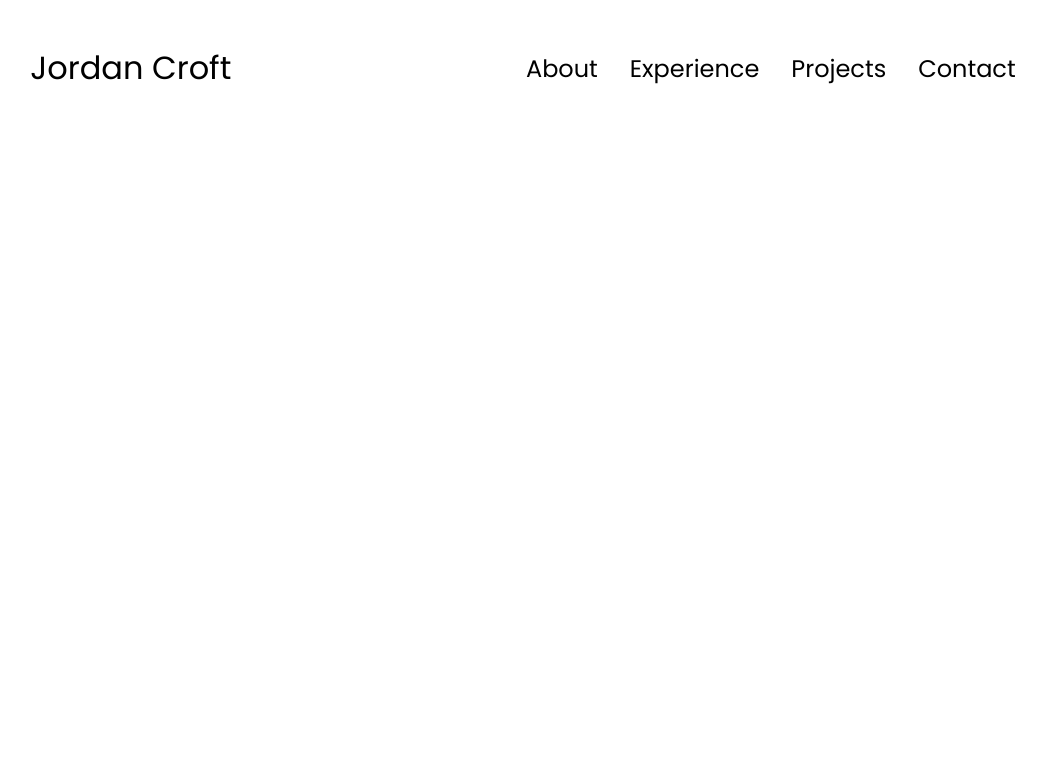
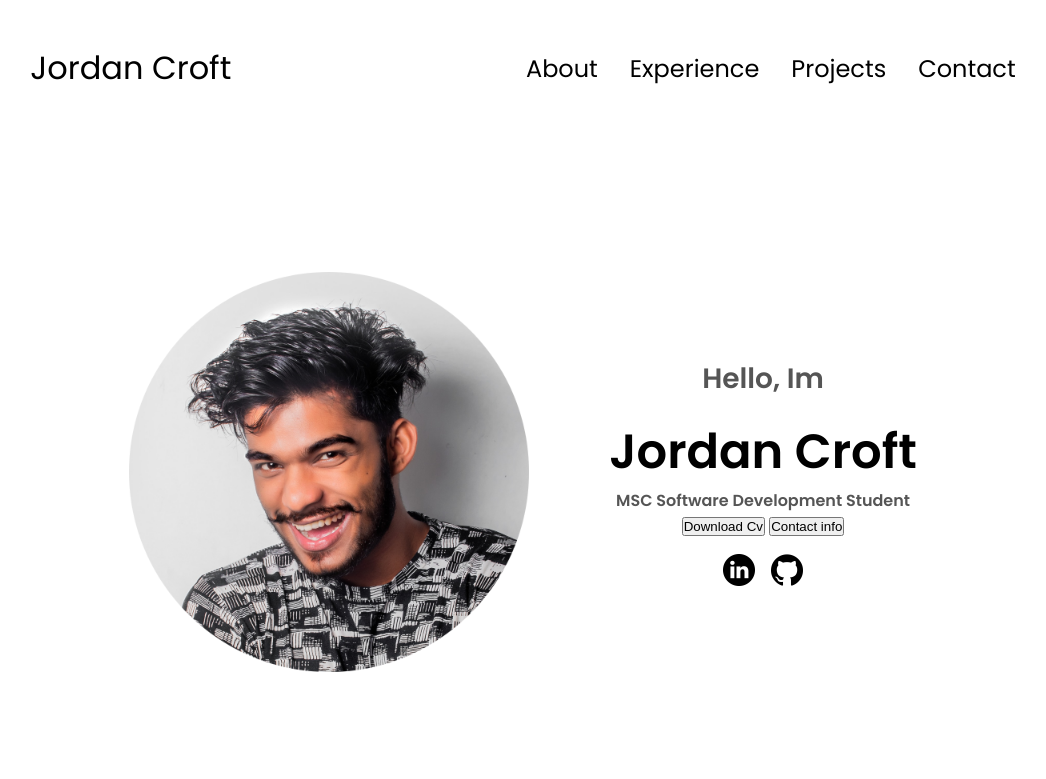
Before and after one commit to ixjordan/portfolio-website, a plain HTML site: page index.html in a window 1280 px wide. Shown: the whole page, without its empty margins (117-1163 px from the left). Drawn offline with Linux system fonts and the light colour scheme.

Commit message:
Added profile section

```diff
--- a/index.html
+++ b/index.html
@@ -35,6 +35,34 @@
         </div>
       </div>
     </nav>
+    <section id="profile">
+      <div class="section__pic-container">
+        <img src="./assets/profile-pic-2.png" alt="John Doe Profile picture" />
+      </div>
+      <div class="section__text">
+        <p class="section__text__p1">Hello, Im</p>
+        <h1 class="title">Jordan Croft</h1>
+        <p class="section__text__p2">MSC Software Development Student</p>
+        <div class="btn-container">
+            <button class="btn btn-color-2" onclick="window.open('./assets/J.Croft.KonradCV.pdf')">
+                Download Cv</button>
+            <button class="btn btn-color-1" onclick="location.href='#./contact'">
+                Contact info </button>
+        </div>
+        <div id="socials-container">
+            <img
+            src="./assets/linkedin.png"
+            alt="My linkedin profile"
+            class="icon"
+            onclick="location.href='https://www.linkedin.com/in/jordan-croft-575680226/'">
+            <img
+            src="./assets/github.png"
+            alt="My github profile"
+            class="icon"
+            onclick="location.href='https://github.com/ixjordan'">
+        </div>
+      </div>
+    </section>
     <script src="script.js"></script>
   </body>
 </html>
--- a/style.css
+++ b/style.css
@@ -142,3 +142,75 @@ transform: none;
   .hamburger-icon span :first-child{
     transform: none;
     }
+
+    /* SECTIONS */
+
+section{
+  padding-top: 4vh;
+  height: 96vh;
+  margin: 0 10rem;
+  box-sizing: border-box;
+  min-height: fit-content;
+}
+
+.section-container{
+  display: flex;
+}
+
+/* Profile Section */
+.section__pic-container img{
+  border-radius: 100px;
+}
+
+#profile{
+  display: flex;
+  justify-content: center;
+  gap: 5rem;
+  height: 80vh;
+}
+
+.section__pic-container{
+  display: flex;
+  height: 400px;
+  width: 400px;
+  margin: auto 0;
+}
+
+.section__text{
+  align-self: center;
+  text-align: center;
+}
+
+.section__text p{
+  font-weight: 600;
+}
+
+.section__text__p1{
+  text-align: center;
+}
+
+
+.section__text__p1{
+  font-size: 1.75rem;
+  margin-bottom: 1rem;
+}
+
+.title{
+  font-size: 3rem;
+  text-align: center;
+
+}
+
+#socials-container{
+  display: flex;
+  justify-content: center;
+  margin-top: 1rem;
+  gap: 1rem;
+}
+
+/* ICONS */
+
+.icon{
+  cursor: pointer;
+  height: 2rem;
+}
```
Also changed, not shown: assets/1724066679795.jpeg (added), 2 other files.
